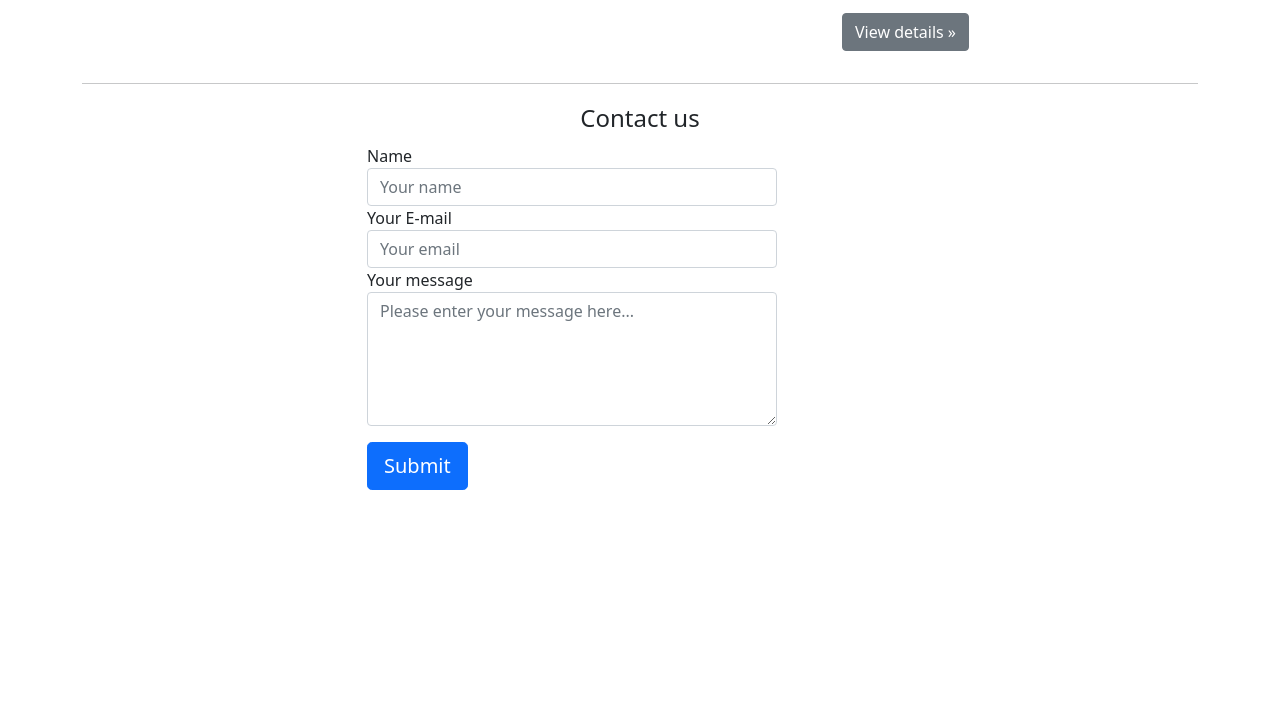
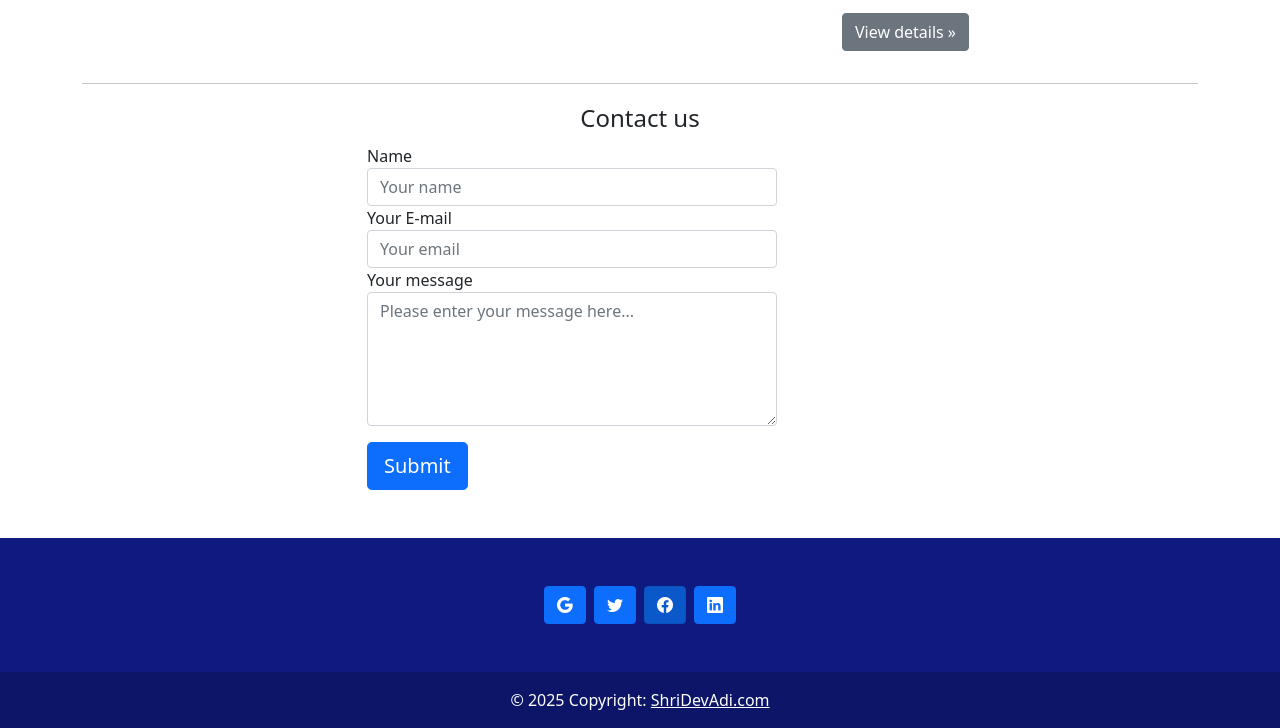
Before and after one commit to rohitrawatuk/uttarakhand-tour-with-pahadi, a plain HTML site: page about.html in a window 1280 px wide. Shown: the part 600-1328 px from the top of the page. Before the commit the page ends 1090 px from the top, so only its background shows below. Drawn offline with nearby package versions, Linux system fonts and the light colour scheme.

Commit message:
Update about.html

```diff
--- a/about.html
+++ b/about.html
@@ -7,7 +7,7 @@
 
     <!-- Bootstrap CSS -->
     <link href="https://cdn.jsdelivr.net/npm/bootstrap@5.0.2/dist/css/bootstrap.min.css" rel="stylesheet" integrity="sha384-EVSTQN3/azprG1Anm3QDgpJLIm9Nao0Yz1ztcQTwFspd3yD65VohhpuuCOmLASjC" crossorigin="anonymous">
-
+    <link rel="stylesheet" href="https://cdn.jsdelivr.net/npm/bootstrap-icons@1.11.3/font/bootstrap-icons.min.css">
     <title>About</title>
   </head>
   <body>
@@ -29,7 +29,7 @@
           </a>
           <ul class="dropdown-menu" aria-labelledby="navbarDropdownMenuLink">
             <li><a class="dropdown-item" href="registration.html">Registration/Create Account</a></li>
-            <li><a class="dropdown-item" href="LogIn.html">Login</a></li>
+            <li><a class="dropdown-item" href="Login.html">Login</a></li>
             </ul>
         </li>
             <li class="nav-item">
@@ -132,6 +132,35 @@
       </div>
   </div>
 
+
+  <!--footer-->
+  <footer class="text-center text-lg-start mt-5" style="background-color: #0f1a80;">
+    <div class="container d-flex justify-content-center py-5">
+      <button type="button" data-mdb-button-init="" data-mdb-ripple-init="" class="btn btn-primary btn-floating mx-1" data-mdb-button-initialized="true">
+        <i class="bi bi-google"></i>
+
+      </button>
+      <button type="button" data-mdb-button-init="" data-mdb-ripple-init="" class="btn btn-primary btn-floating mx-1" data-mdb-button-initialized="true">
+        <i class="bi bi-twitter"></i>
+
+      </button>
+
+      <button type="button" data-mdb-button-init="" data-mdb-ripple-init="" class="btn btn-primary btn-floating mx-1 active" data-mdb-button-initialized="true" style="" aria-pressed="true">
+        <i class="bi bi-facebook"></i>
+      </button>
+
+      <button type="button" data-mdb-button-init="" data-mdb-ripple-init="" class="btn btn-primary btn-floating mx-1" data-mdb-button-initialized="true">
+        <i class="bi bi-linkedin"></i>
+      </button>
+    </div>
+
+    <!-- Copyright -->
+    <div class="text-center text-white p-3" style="background-color: rgba(0, 0, 0, 0.2);">
+      © 2025 Copyright:
+      <a class="text-white" href="ShriDevAdi.com">ShriDevAdi.com</a>
+    </div>
+    <!-- Copyright -->
+  </footer>
     <!-- Optional JavaScript; choose one of the two! -->
 
     <!-- Option 1: Bootstrap Bundle with Popper -->
```
